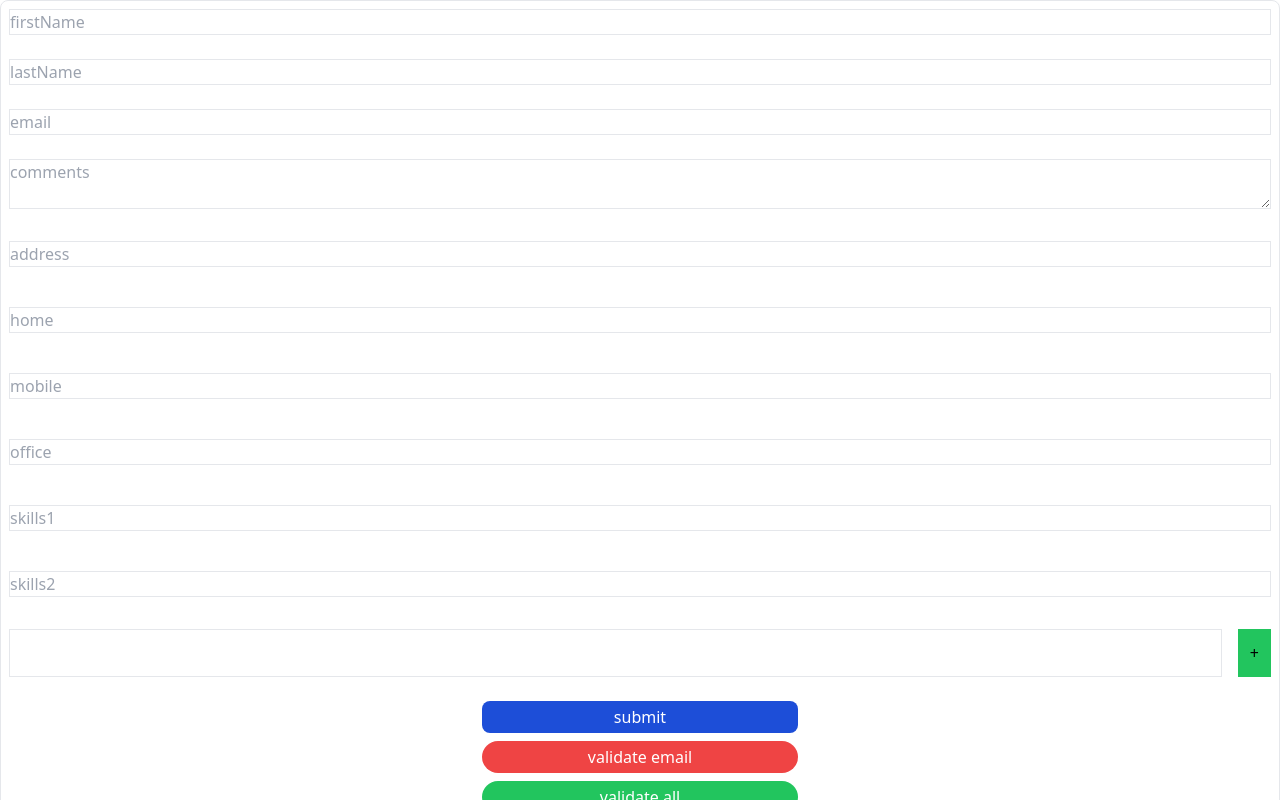
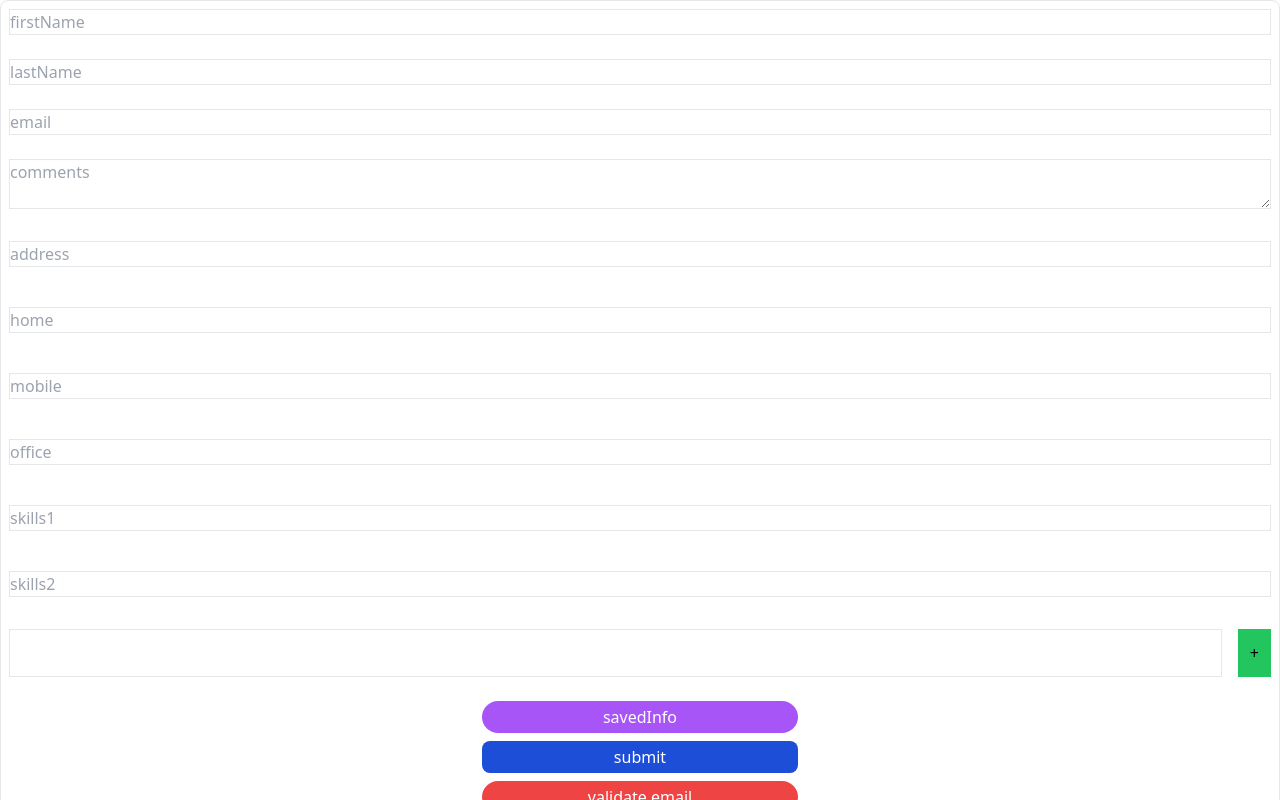
Before and after one commit to aeinmananni/formik, a React (Vite) app: page / in a window 1280 px wide. Shown: the top 800 px of the page. Built offline with nearby package versions, Linux system fonts and the light colour scheme.

Commit message:
add info save values in Formik

```diff
--- a/src/components/formik-components/index.tsx
+++ b/src/components/formik-components/index.tsx
@@ -7,13 +7,13 @@ import {
   FastFieldProps,
   FastField,
 } from "formik";
-import { initialValues, validationSchema } from "../utils";
+import { initialValues, validationSchema, savedValues } from "../utils";
 import Button from "../../UI/button";
-
 import { PersonalType } from "../../models";
 import Input from "../../UI/input";
-
+import { useState } from "react";
 const FormikComponents = () => {
+  const [formvalues, setFormvalues] = useState<PersonalType | null>(null);
   return (
     <Formik
       className="flex justify-center items-center w-full p-5"
@@ -22,8 +22,9 @@ const FormikComponents = () => {
         console.log(onSubmitProps);
         onSubmitProps.setSubmitting(false);
       }}
-      initialValues={initialValues}
+      initialValues={formvalues ? formvalues : initialValues}
       validationSchema={validationSchema}
+      enableReinitialize
       // validateOnChange={false}
       // validateOnBlur={false}
     >
@@ -273,6 +274,12 @@ const FormikComponents = () => {
             </div>
             <div className="flex flex-col w-full justify-center items-center gap-2">
               <Button
+                onClick={() => setFormvalues(savedValues)}
+                type="button"
+                text="savedInfo"
+                className="bg-purple-500 px-3 py-1 w-1/4 rounded-full text-white"
+              />
+              <Button
                 // disabled={!formik.isValid}
                 text="submit"
                 type="submit"
--- a/src/components/utils.ts
+++ b/src/components/utils.ts
@@ -1,5 +1,7 @@
 import { PersonalType } from "../models";
+
 import * as Yup from "yup";
+
 export const initialValues: PersonalType = {
     firstName: "",
     lastName: "",
@@ -14,6 +16,21 @@ export const initialValues: PersonalType = {
     skills:["",""],
     corses:[""]
   };
+
+ export  const savedValues : PersonalType ={
+    firstName: "aein",
+    lastName: "mananni",
+    email: "aein@gmail.com",
+    comments:"",
+    address:"babol",
+    phones:{
+        home:"33146576",
+        mobile:"0990444",
+        office:"33121265"
+    },
+    skills:["React js","Node js"],
+    corses:["eee"]
+  }
   export const validate = (values: PersonalType) => {
     let errors: PersonalType | object = {};
     if (!values.firstName) {
```
